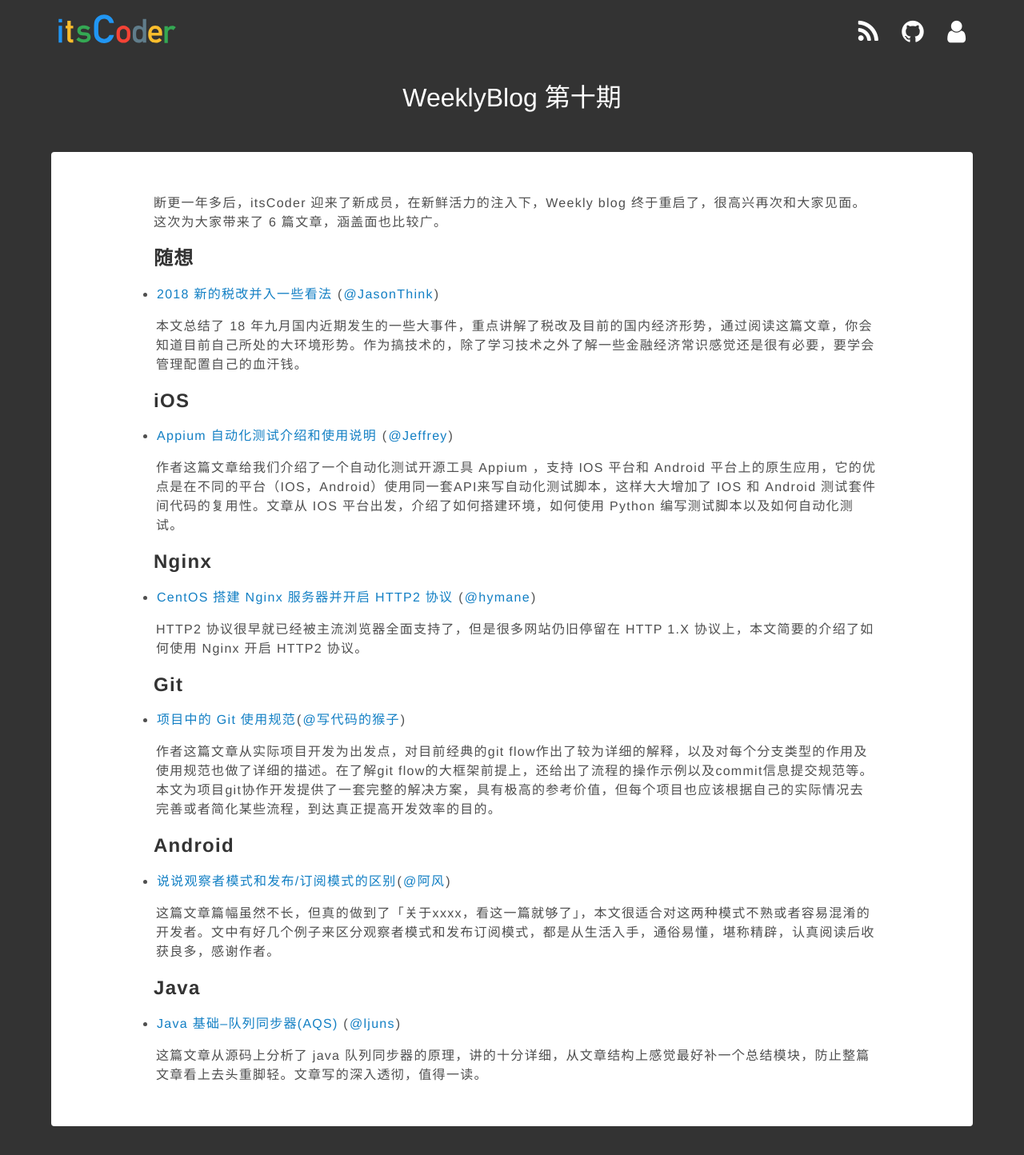
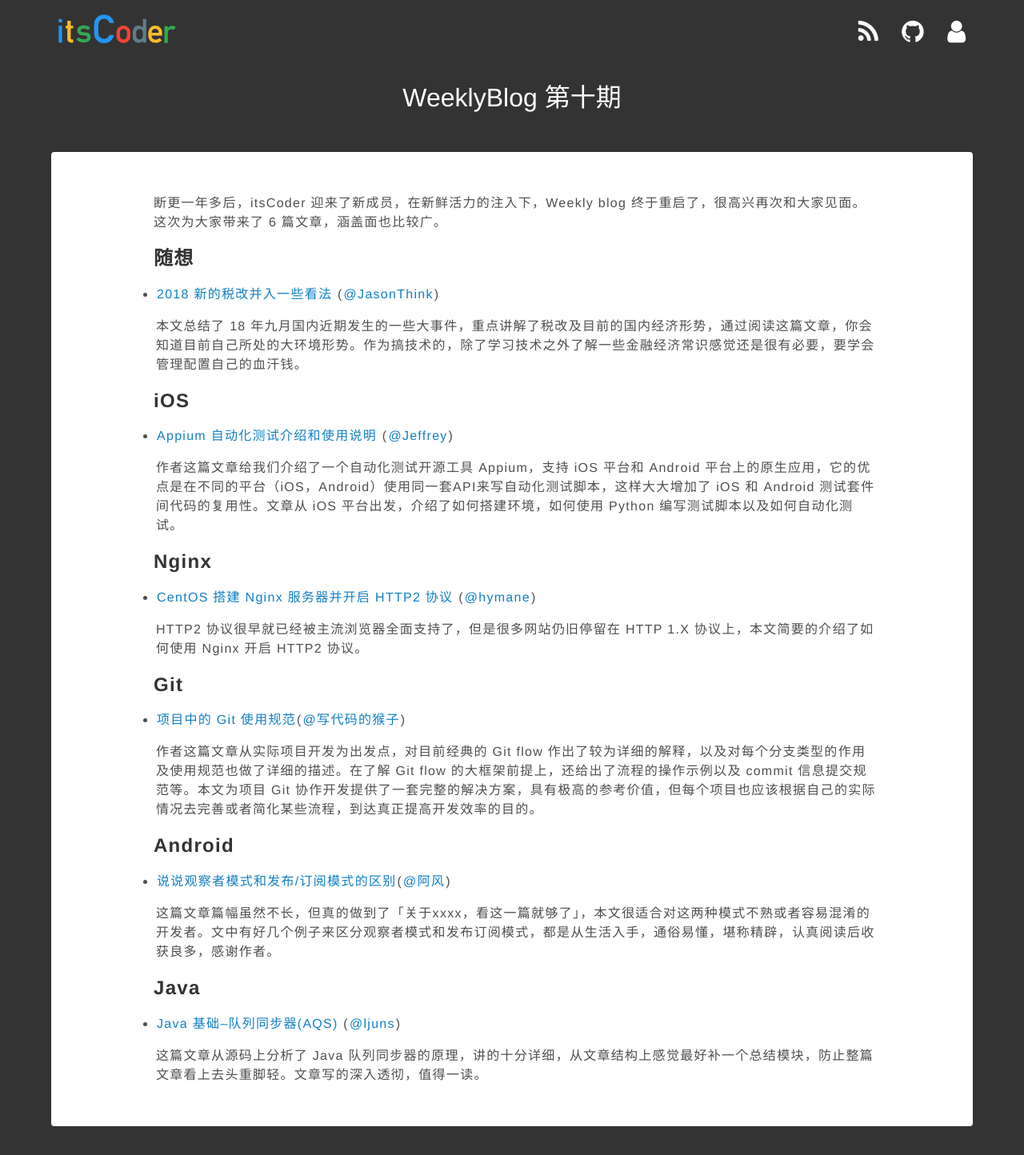
Before and after one commit to itsCoder/itscoder.github.io, a Jekyll site: the page built from _posts/2018-09-17-weeklyblog-phase-10.md, in a window 1280 px wide. Shown: the whole page at 80% size. Built offline with Jekyll 4.4.1, drawn with Linux system fonts in a browser that asks for light colours; comment, search, counter and statistics services are not loaded.

```diff
--- a/_posts/2018-09-17-weeklyblog-phase-10.md
+++ b/_posts/2018-09-17-weeklyblog-phase-10.md
@@ -17,7 +17,7 @@ category: [WeeklyBlog]
 
 - [Appium 自动化测试介绍和使用说明](https://hllgithub.github.io/2018/09/09/Appium%E8%87%AA%E5%8A%A8%E5%8C%96%E6%B5%8B%E8%AF%95%E4%BB%8B%E7%BB%8D%E5%92%8C%E4%BD%BF%E7%94%A8%E8%AF%B4%E6%98%8E/) ([@Jeffrey](https://github.com/hllGitHub))
 
-  作者这篇文章给我们介绍了一个自动化测试开源工具 Appium ，支持 IOS 平台和 Android 平台上的原生应用，它的优点是在不同的平台（IOS，Android）使用同一套API来写自动化测试脚本，这样大大增加了 IOS 和 Android 测试套件间代码的复用性。文章从 IOS 平台出发，介绍了如何搭建环境，如何使用 Python 编写测试脚本以及如何自动化测试。
+  作者这篇文章给我们介绍了一个自动化测试开源工具 Appium，支持 iOS 平台和 Android 平台上的原生应用，它的优点是在不同的平台（iOS，Android）使用同一套API来写自动化测试脚本，这样大大增加了 iOS 和 Android 测试套件间代码的复用性。文章从 iOS 平台出发，介绍了如何搭建环境，如何使用 Python 编写测试脚本以及如何自动化测试。
 
 ### Nginx
 
@@ -29,7 +29,7 @@ category: [WeeklyBlog]
 
 - [项目中的 Git 使用规范](https://jaeger.itscoder.com/dev/2018/09/12/using-git-in-project.html)([@写代码的猴子](https://jaeger.itscoder.com))
 
-  作者这篇文章从实际项目开发为出发点，对目前经典的git flow作出了较为详细的解释，以及对每个分支类型的作用及使用规范也做了详细的描述。在了解git flow的大框架前提上，还给出了流程的操作示例以及commit信息提交规范等。本文为项目git协作开发提供了一套完整的解决方案，具有极高的参考价值，但每个项目也应该根据自己的实际情况去完善或者简化某些流程，到达真正提高开发效率的目的。
+  作者这篇文章从实际项目开发为出发点，对目前经典的 Git flow 作出了较为详细的解释，以及对每个分支类型的作用及使用规范也做了详细的描述。在了解 Git flow 的大框架前提上，还给出了流程的操作示例以及 commit 信息提交规范等。本文为项目 Git 协作开发提供了一套完整的解决方案，具有极高的参考价值，但每个项目也应该根据自己的实际情况去完善或者简化某些流程，到达真正提高开发效率的目的。
 
 ### Android
 
@@ -41,4 +41,4 @@ category: [WeeklyBlog]
 
 - [Java 基础--队列同步器(AQS)](https://ljuns.itscoder.com/2018/09/04/Java%20%E5%9F%BA%E7%A1%80--%E9%98%9F%E5%88%97%E5%90%8C%E6%AD%A5%E5%99%A8(AQS)/) ([@ljuns](https://ljuns.itscoder.com/))
 
-  这篇文章从源码上分析了 java 队列同步器的原理，讲的十分详细，从文章结构上感觉最好补一个总结模块，防止整篇文章看上去头重脚轻。文章写的深入透彻，值得一读。
+  这篇文章从源码上分析了 Java 队列同步器的原理，讲的十分详细，从文章结构上感觉最好补一个总结模块，防止整篇文章看上去头重脚轻。文章写的深入透彻，值得一读。
```
